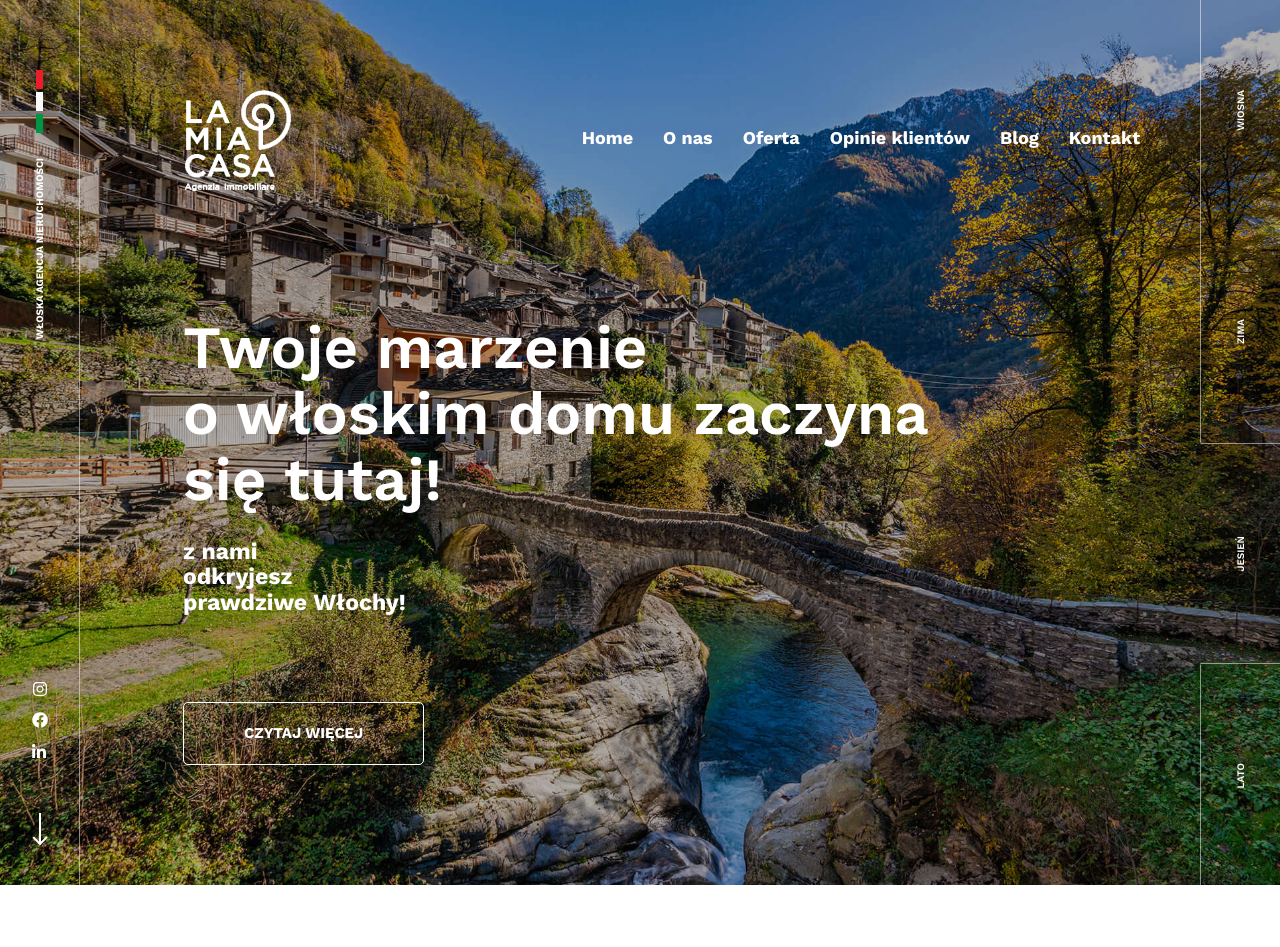
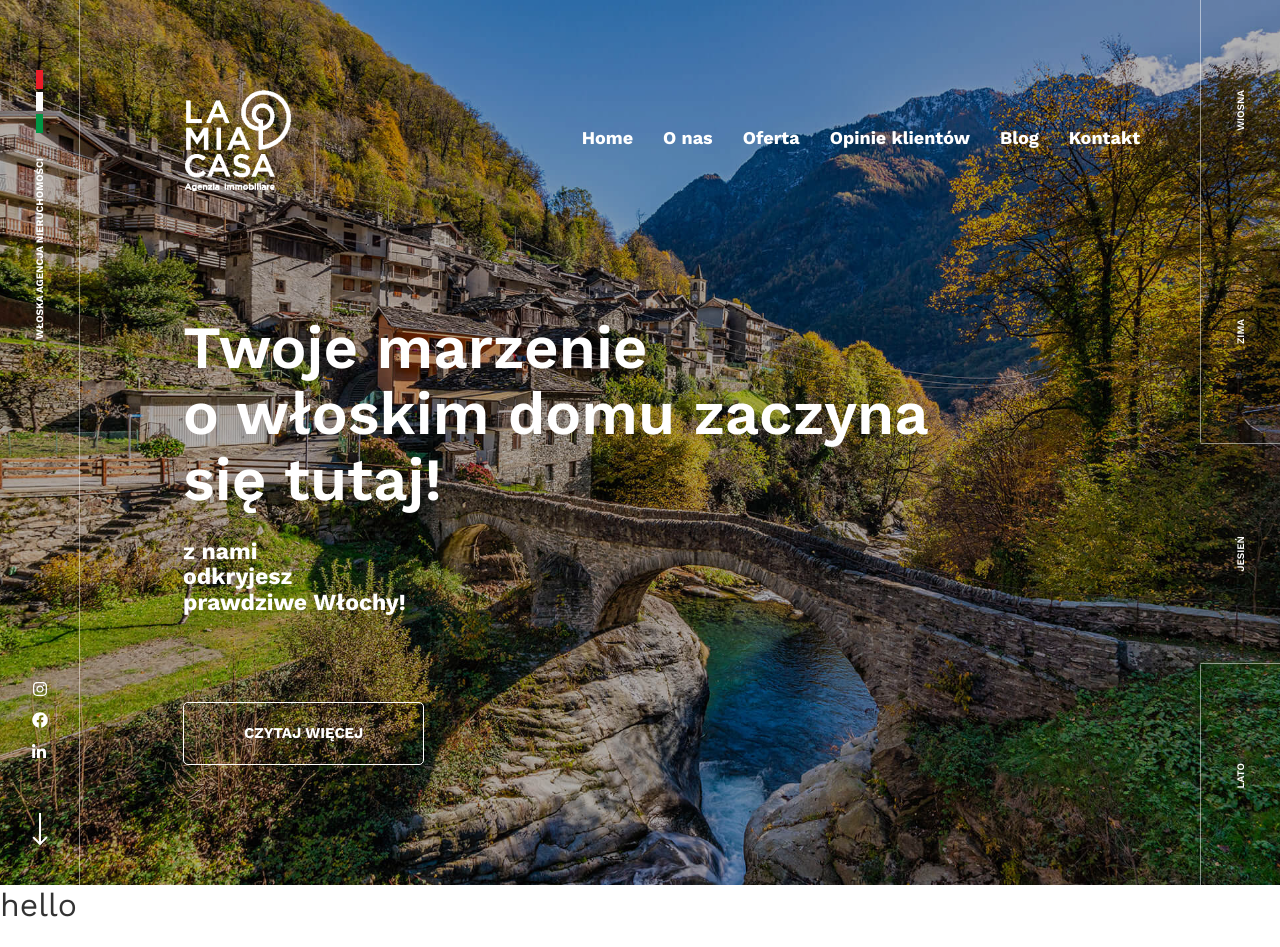
Before and after one commit to benbrzezinski/mia-casa-artneo, a React (Vite) app: page / in a window 1280 px wide. Before the commit the page ends 885 px from the top, so only its background shows below. Built offline with nearby package versions, Linux system fonts and the light colour scheme.

Commit message:
Ulepszono opis loga, dodano main i praca nad sekcją main

```diff
--- a/src/components/Header/index.tsx
+++ b/src/components/Header/index.tsx
@@ -8,7 +8,7 @@ export default function Header() {
       <a href="#">
         <img
           src="/assets/images/logo-white-215.png"
-          alt="logo"
+          alt="białe logo 'La Mia Casa'"
           sizes="215px"
           srcSet="/assets/images/logo-white-215.png 215w,
                   /assets/images/logo-white-430.png 430w,
--- a/src/pages/Home.tsx
+++ b/src/pages/Home.tsx
@@ -1,5 +1,12 @@
 import Hero from "../components/Hero";
 
 export default function Home() {
-  return <Hero />;
+  return (
+    <>
+      <Hero />
+      <main>
+        <h2>hello</h2>
+      </main>
+    </>
+  );
 }
```
